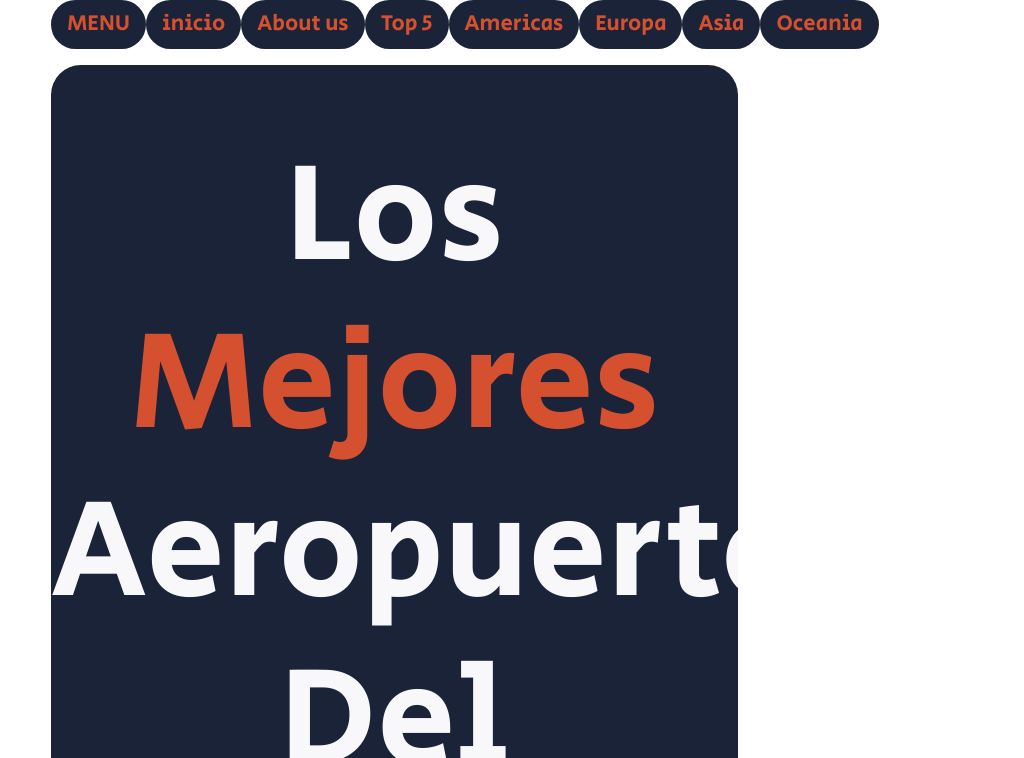
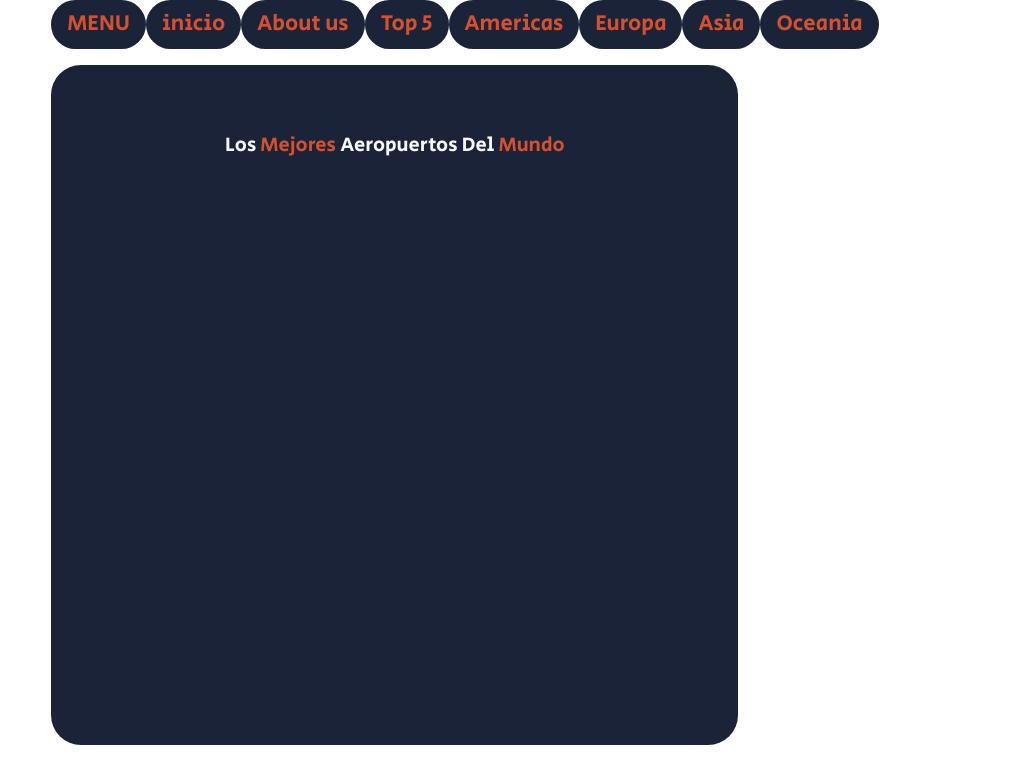
Before and after one commit to diear4556/Proyecto-Diego, a plain HTML site: page index.html in a window 1024 px wide. Shown: the top 758 px of the page. Drawn offline with nearby package versions, Linux system fonts and the light colour scheme.

Commit message:
Update pruebacss.css

```diff
--- a/css/pruebacss.css
+++ b/css/pruebacss.css
@@ -249,8 +249,9 @@ footer {
   .Cabecera1 {
     grid-column: 1/4;
     grid-row: 2/8; }
-  .Cabecera1__TxTitulo {
-    font-size: 10px; }
+  .Cabecera1 .Cabecera1__TxTitulo {
+    font-size: 20px;
+    text-align: center;}
   #carouselExampleDark {
     grid-column: 1/5;
     grid-row: 10/12; }
```
